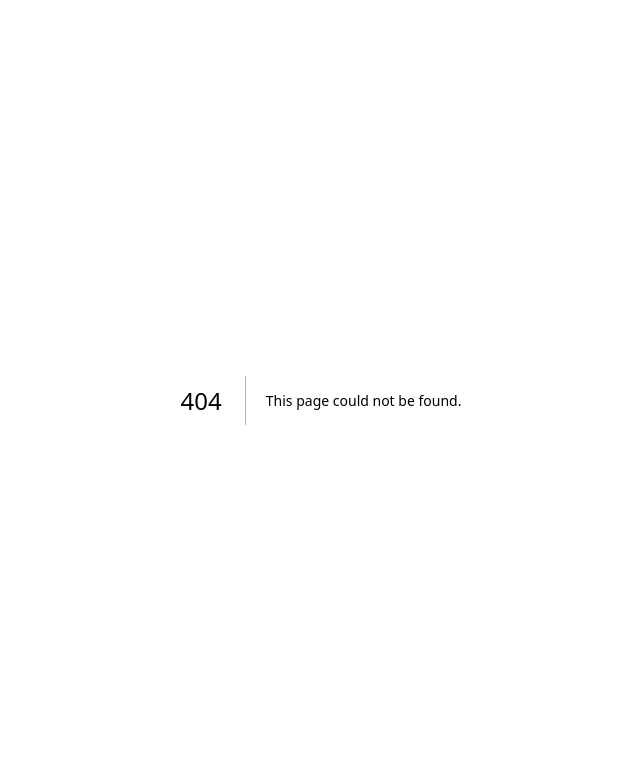
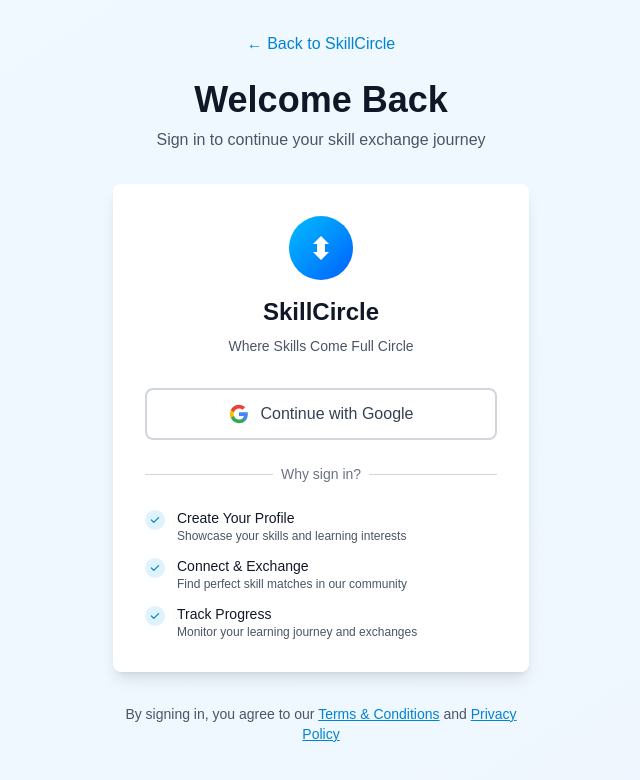
Before and after one commit to WebNaresh/skill_swap, a Next.js app: page /sign-in in a window 1280 px wide. Before the commit this address had no page. Shown: the top 780 px of the page, without its empty margins (319-959 px from the left). Built offline with nearby package versions, Linux system fonts and the light colour scheme; no server answers.

Commit message:
feat: Implement sign-in page and authentication with Google

```diff
--- /dev/null
+++ b/app/api/auth/[...nextauth]/route.ts
@@ -0,0 +1,3 @@
+import { handlers } from "@/auth"
+
+export const { GET, POST } = handlers
--- /dev/null
+++ b/app/sign-in/page.tsx
@@ -0,0 +1,155 @@
+import type { Metadata } from 'next'
+import Link from 'next/link'
+import { signIn } from '@/auth'
+
+export const metadata: Metadata = {
+  title: 'Sign In - SkillCircle',
+  description: 'Sign in to SkillCircle to start exchanging skills with our community. Connect with people who want to teach skills they know in exchange for learning skills they need.',
+  openGraph: {
+    title: 'Sign In - SkillCircle',
+    description: 'Sign in to SkillCircle to start exchanging skills with our community.',
+    type: 'website',
+  },
+}
+
+export default function SignInPage() {
+  return (
+    <div className="min-h-screen bg-gradient-to-br from-sky-50 to-blue-50">
+      <div className="container mx-auto px-4 py-8 max-w-md">
+        {/* Header */}
+        <div className="text-center mb-8">
+          <Link
+            href="/"
+            className="inline-flex items-center text-sky-600 hover:text-sky-700 mb-6 transition-colors"
+          >
+            ← Back to SkillCircle
+          </Link>
+          <h1 className="text-4xl font-bold text-gray-900 mb-2">Welcome Back</h1>
+          <p className="text-gray-600">Sign in to continue your skill exchange journey</p>
+        </div>
+
+        {/* Sign-in Card */}
+        <div className="bg-white rounded-lg shadow-lg p-8">
+          {/* Logo/Brand Section */}
+          <div className="text-center mb-8">
+            <div className="w-16 h-16 mx-auto mb-4 bg-gradient-to-br from-sky-400 to-blue-600 rounded-full flex items-center justify-center">
+              <svg
+                width="32"
+                height="32"
+                viewBox="0 0 32 32"
+                className="text-white"
+                fill="currentColor"
+              >
+                {/* Origami Exchange Icon */}
+                <path d="M16 4 L24 12 L20 12 L20 16 L12 16 L12 12 L8 12 Z" />
+                <path d="M16 28 L8 20 L12 20 L12 16 L20 16 L20 20 L24 20 Z" />
+                <line x1="12" y1="16" x2="20" y2="16" stroke="currentColor" strokeWidth="2"/>
+              </svg>
+            </div>
+            <h2 className="text-2xl font-semibold text-gray-900 mb-2">SkillCircle</h2>
+            <p className="text-gray-600 text-sm">Where Skills Come Full Circle</p>
+          </div>
+
+          {/* Sign-in Form */}
+          <div className="space-y-6">
+            {/* Google Sign-in Button */}
+            <form
+              action={async () => {
+                "use server"
+                await signIn("google", { redirectTo: "/" })
+              }}
+            >
+              <button
+                type="submit"
+                className="w-full flex items-center justify-center gap-3 bg-white border-2 border-gray-300 rounded-lg px-6 py-3 text-gray-700 font-medium hover:bg-gray-50 hover:border-gray-400 transition-all duration-200 focus:outline-none focus:ring-2 focus:ring-sky-500 focus:border-transparent"
+              >
+                <svg className="w-5 h-5" viewBox="0 0 24 24">
+                  <path
+                    fill="#4285F4"
+                    d="M22.56 12.25c0-.78-.07-1.53-.2-2.25H12v4.26h5.92c-.26 1.37-1.04 2.53-2.21 3.31v2.77h3.57c2.08-1.92 3.28-4.74 3.28-8.09z"
+                  />
+                  <path
+                    fill="#34A853"
+                    d="M12 23c2.97 0 5.46-.98 7.28-2.66l-3.57-2.77c-.98.66-2.23 1.06-3.71 1.06-2.86 0-5.29-1.93-6.16-4.53H2.18v2.84C3.99 20.53 7.7 23 12 23z"
+                  />
+                  <path
+                    fill="#FBBC05"
+                    d="M5.84 14.09c-.22-.66-.35-1.36-.35-2.09s.13-1.43.35-2.09V7.07H2.18C1.43 8.55 1 10.22 1 12s.43 3.45 1.18 4.93l2.85-2.22.81-.62z"
+                  />
+                  <path
+                    fill="#EA4335"
+                    d="M12 5.38c1.62 0 3.06.56 4.21 1.64l3.15-3.15C17.45 2.09 14.97 1 12 1 7.7 1 3.99 3.47 2.18 7.07l3.66 2.84c.87-2.6 3.3-4.53 6.16-4.53z"
+                  />
+                </svg>
+                Continue with Google
+              </button>
+            </form>
+
+            {/* Divider */}
+            <div className="relative">
+              <div className="absolute inset-0 flex items-center">
+                <div className="w-full border-t border-gray-300" />
+              </div>
+              <div className="relative flex justify-center text-sm">
+                <span className="px-2 bg-white text-gray-500">Why sign in?</span>
+              </div>
+            </div>
+
+            {/* Benefits */}
+            <div className="space-y-3">
+              <div className="flex items-start gap-3">
+                <div className="w-5 h-5 rounded-full bg-sky-100 flex items-center justify-center mt-0.5">
+                  <svg className="w-3 h-3 text-sky-600" fill="currentColor" viewBox="0 0 20 20">
+                    <path fillRule="evenodd" d="M16.707 5.293a1 1 0 010 1.414l-8 8a1 1 0 01-1.414 0l-4-4a1 1 0 011.414-1.414L8 12.586l7.293-7.293a1 1 0 011.414 0z" clipRule="evenodd" />
+                  </svg>
+                </div>
+                <div>
+                  <p className="text-sm font-medium text-gray-900">Create Your Profile</p>
+                  <p className="text-xs text-gray-600">Showcase your skills and learning interests</p>
+                </div>
+              </div>
+
+              <div className="flex items-start gap-3">
+                <div className="w-5 h-5 rounded-full bg-sky-100 flex items-center justify-center mt-0.5">
+                  <svg className="w-3 h-3 text-sky-600" fill="currentColor" viewBox="0 0 20 20">
+                    <path fillRule="evenodd" d="M16.707 5.293a1 1 0 010 1.414l-8 8a1 1 0 01-1.414 0l-4-4a1 1 0 011.414-1.414L8 12.586l7.293-7.293a1 1 0 011.414 0z" clipRule="evenodd" />
+                  </svg>
+                </div>
+                <div>
+                  <p className="text-sm font-medium text-gray-900">Connect & Exchange</p>
+                  <p className="text-xs text-gray-600">Find perfect skill matches in our community</p>
+                </div>
+              </div>
+
+              <div className="flex items-start gap-3">
+                <div className="w-5 h-5 rounded-full bg-sky-100 flex items-center justify-center mt-0.5">
+                  <svg className="w-3 h-3 text-sky-600" fill="currentColor" viewBox="0 0 20 20">
+                    <path fillRule="evenodd" d="M16.707 5.293a1 1 0 010 1.414l-8 8a1 1 0 01-1.414 0l-4-4a1 1 0 011.414-1.414L8 12.586l7.293-7.293a1 1 0 011.414 0z" clipRule="evenodd" />
+                  </svg>
+                </div>
+                <div>
+                  <p className="text-sm font-medium text-gray-900">Track Progress</p>
+                  <p className="text-xs text-gray-600">Monitor your learning journey and exchanges</p>
+                </div>
+              </div>
+            </div>
+          </div>
+        </div>
+
+        {/* Footer */}
+        <div className="mt-8 text-center text-sm text-gray-600">
+          <p>
+            By signing in, you agree to our{' '}
+            <Link href="/terms" className="text-sky-600 hover:text-sky-700 underline">
+              Terms & Conditions
+            </Link>{' '}
+            and{' '}
+            <Link href="/privacy" className="text-sky-600 hover:text-sky-700 underline">
+              Privacy Policy
+            </Link>
+          </p>
+        </div>
+      </div>
+    </div>
+  )
+}
--- a/app/sitemap.ts
+++ b/app/sitemap.ts
@@ -29,5 +29,11 @@ export default function sitemap(): MetadataRoute.Sitemap {
       changeFrequency: 'yearly',
       priority: 0.3,
     },
+    {
+      url: `${baseUrl}/sign-in`,
+      lastModified: currentDate,
+      changeFrequency: 'monthly',
+      priority: 0.8,
+    },
   ]
 }
--- /dev/null
+++ b/auth.ts
@@ -0,0 +1,27 @@
+import NextAuth from "next-auth"
+import Google from "next-auth/providers/google"
+
+export const { handlers, auth, signIn, signOut } = NextAuth({
+  providers: [
+    Google({
+      clientId: process.env.AUTH_GOOGLE_ID!,
+      clientSecret: process.env.AUTH_GOOGLE_SECRET!,
+    }),
+  ],
+  pages: {
+    signIn: "/sign-in",
+  },
+  callbacks: {
+    async session({ session, token }) {
+      // Add any custom session data here
+      return session
+    },
+    async jwt({ token, account, profile }) {
+      // Persist the OAuth access_token to the token right after signin
+      if (account) {
+        token.accessToken = account.access_token
+      }
+      return token
+    },
+  },
+})
```
